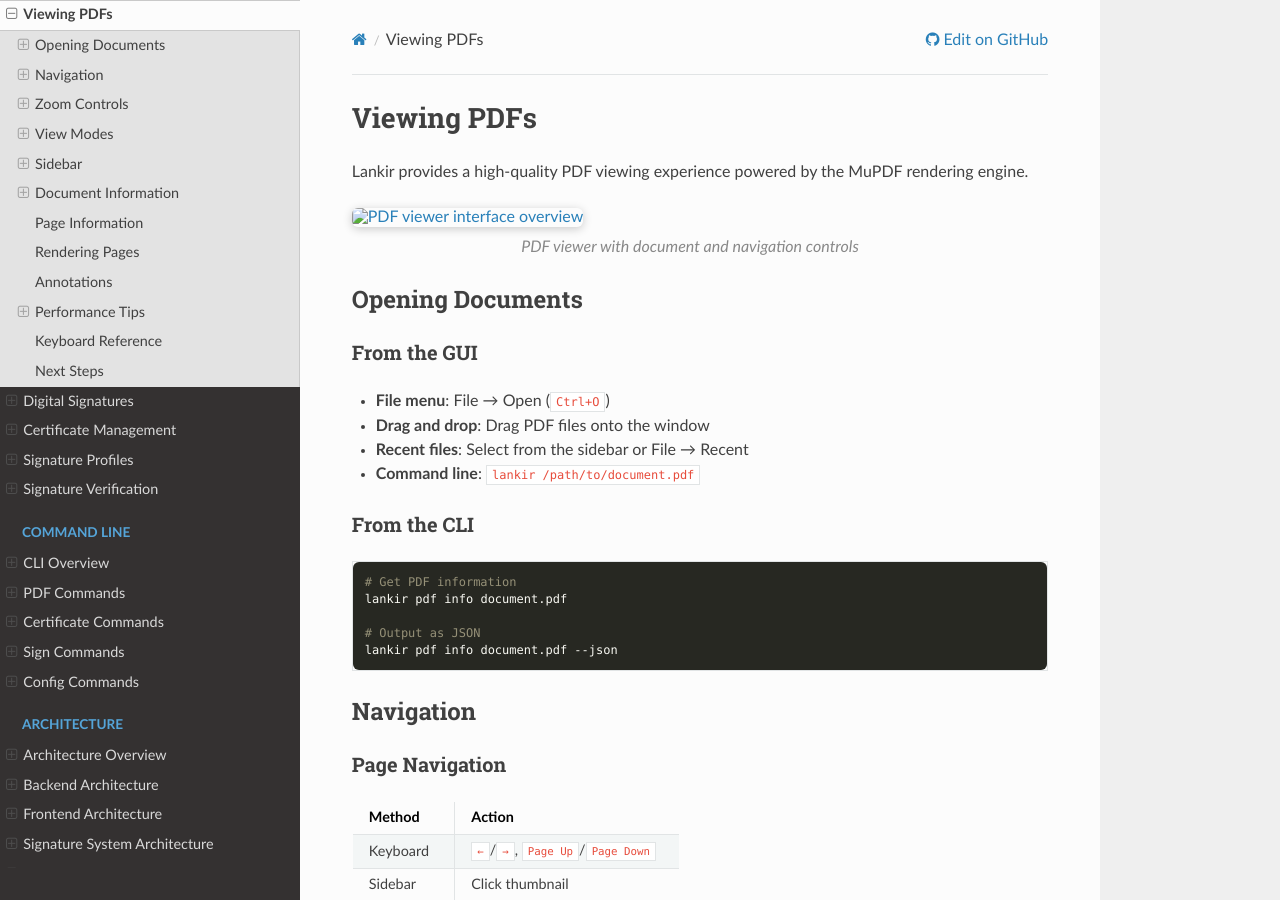
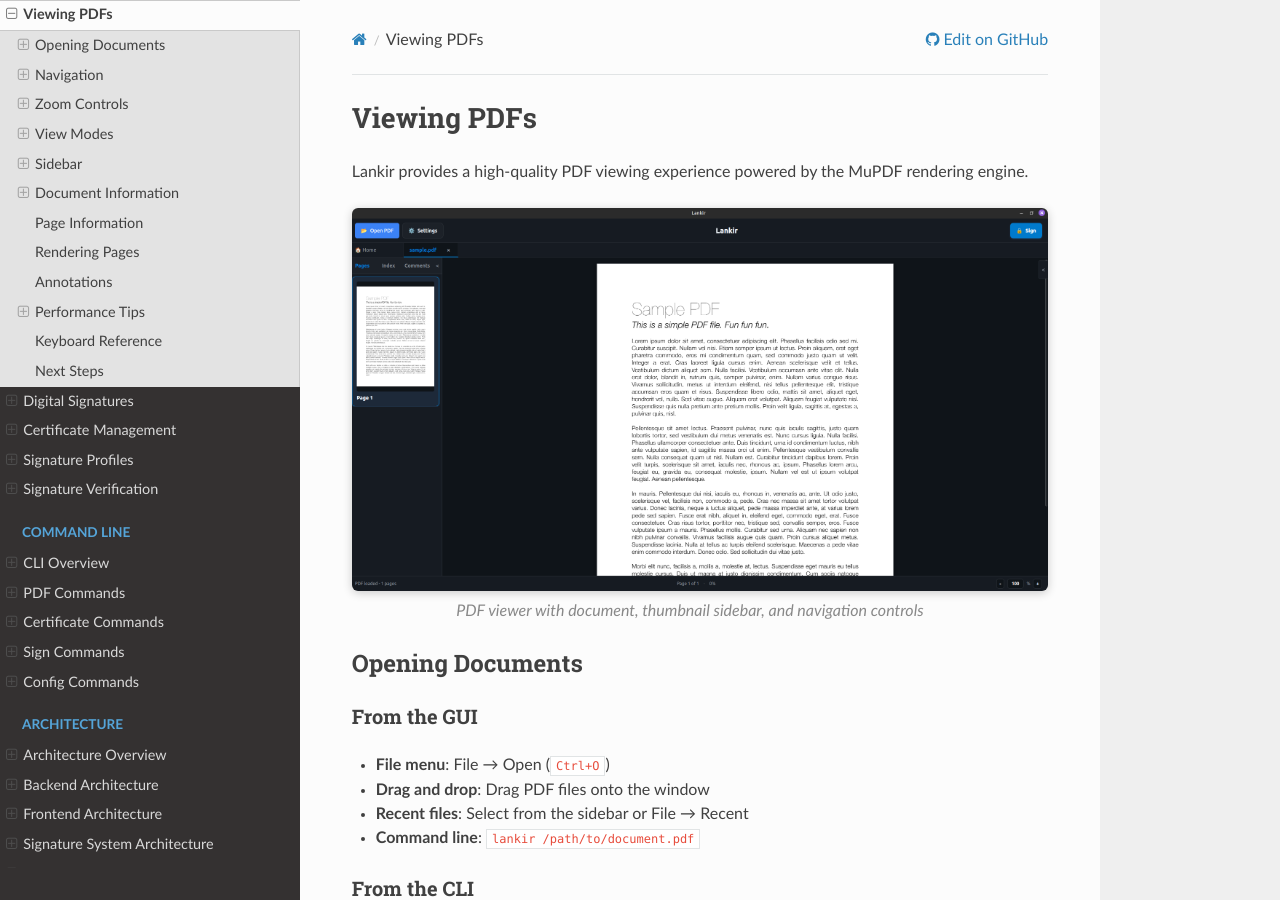
Before and after one commit to Matbe34/lankir, a Sphinx documentation site: the page built from docs/user-guide/viewing-pdfs.md, in a window 1280 px wide and 900 px high. Built offline with Sphinx 7.4.7 and the Read the Docs theme 3.1.0, drawn with Linux system fonts in a browser that asks for light colours.

````diff
--- a/docs/user-guide/viewing-pdfs.md
+++ b/docs/user-guide/viewing-pdfs.md
@@ -6,7 +6,7 @@ Lankir provides a high-quality PDF viewing experience powered by the MuPDF rende
 :alt: PDF viewer interface overview
 :width: 100%
 
-*PDF viewer with document and navigation controls*
+*PDF viewer with document, thumbnail sidebar, and navigation controls*
 ```
 
 ## Opening Documents
````
Also changed, not shown: docs/_static/screenshots/sidebar-thumbnails.png (added), docs/_static/screenshots/sign-button.png, docs/_static/screenshots/viewer-overview.png (added).
